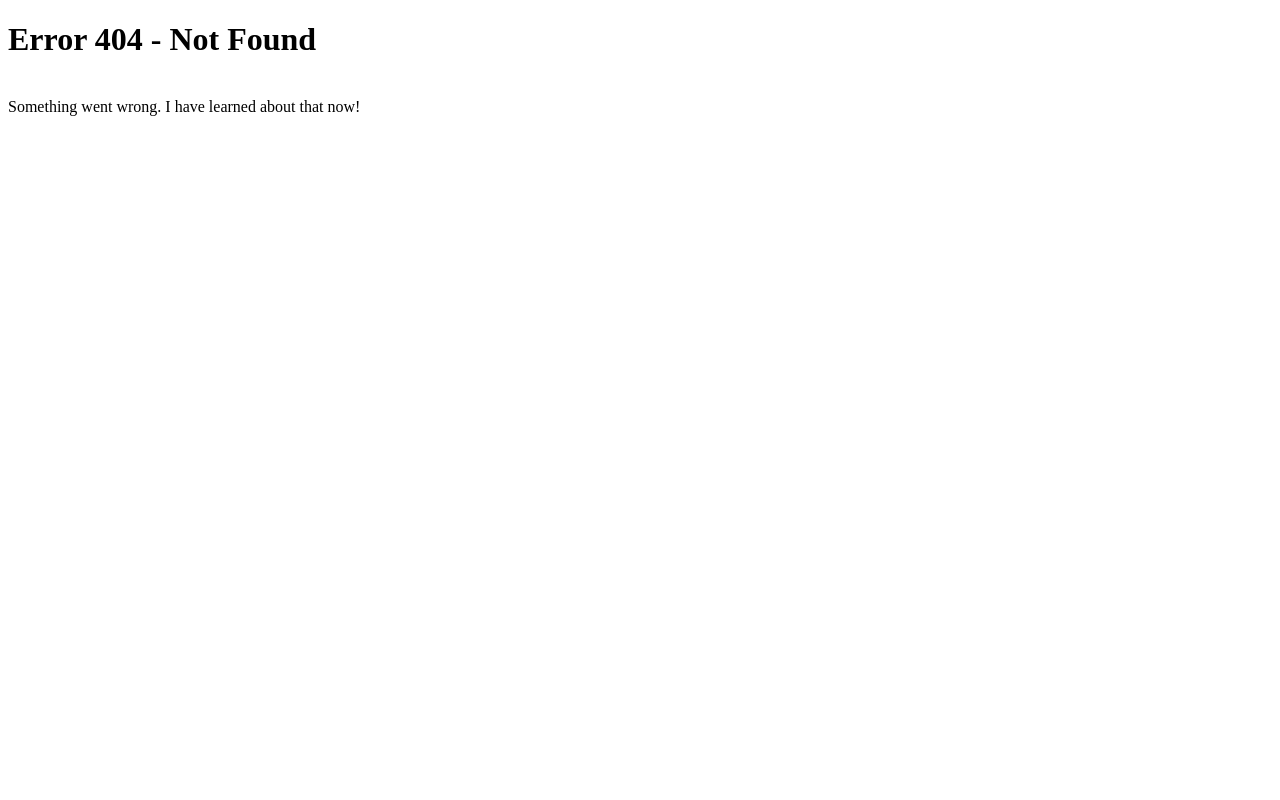
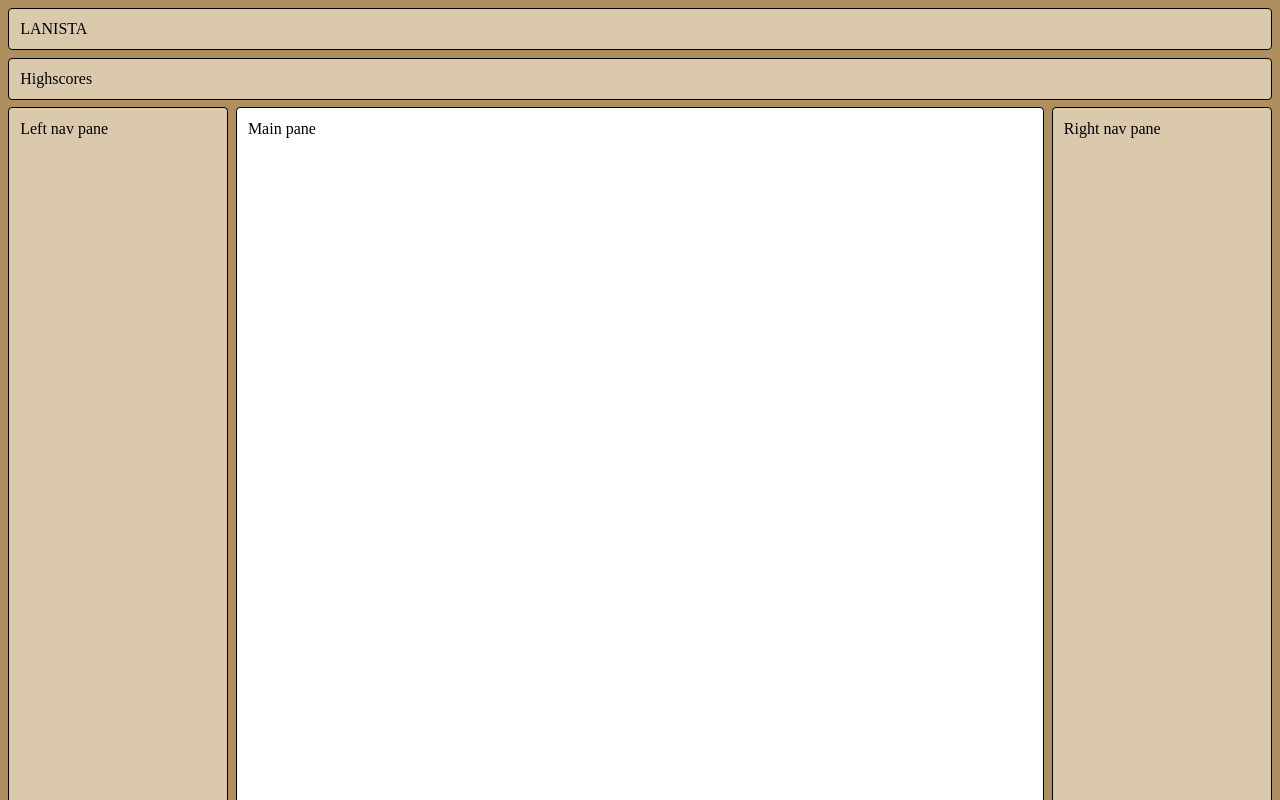
Before and after one commit to Utedass/learning-svelte, a SvelteKit app: page /challange/1 in a window 1280 px wide. Before the commit this address had no page. Shown: the top 800 px of the page. Built offline with nearby package versions, Linux system fonts and the light colour scheme.

Commit message:
Add new page to practice layout. Mimiking Lanista.se

```diff
--- /dev/null
+++ b/src/routes/challange/1/+layout.svelte
@@ -0,0 +1,9 @@
+<script lang="ts">
+	import './style.css';
+	let { children } = $props();
+</script>
+
+{@render children()}
+
+<style>
+</style>
--- /dev/null
+++ b/src/routes/challange/1/+page.svelte
@@ -0,0 +1,60 @@
+<div id="content">
+	<header class="bg-parchment rounded-corner bordered">LANISTA</header>
+	<div id="high-scores" class="bg-parchment rounded-corner bordered">Highscores</div>
+	<div id="main-container">
+		<div class="bg-parchment side-pane rounded-corner bordered">
+			Left nav pane<br /><br /><br /><br />
+		</div>
+		<div id="main-content" class=" rounded-corner bordered">Main pane</div>
+		<div class="bg-parchment side-pane rounded-corner bordered">Right nav pane</div>
+	</div>
+</div>
+
+<style>
+	asd* {
+		border: 0.7px solid black;
+	}
+
+	header {
+		padding: 0.7em;
+	}
+
+	#high-scores {
+		padding: 0.7em;
+	}
+
+	#content {
+		max-width: 1280px;
+		margin: 0px auto;
+
+		display: flex;
+		flex-direction: column;
+		gap: 1ex;
+	}
+
+	#main-container {
+		display: flex;
+		justify-content: space-between;
+		gap: 1ex;
+	}
+
+	#main-content {
+		background-color: white;
+		width: 66.66%;
+		min-height: 1500px;
+		padding: 0.7em;
+	}
+
+	.side-pane {
+		padding: 0.7em;
+		width: 16.66%;
+	}
+
+	.rounded-corner {
+		border-radius: 4px;
+	}
+
+	.bordered {
+		border: 0.7px solid black;
+	}
+</style>
--- /dev/null
+++ b/src/routes/challange/1/style.css
@@ -0,0 +1,8 @@
+body {
+    background-color: #af8f5f;
+}
+
+
+.bg-parchment {
+    background-color: #dbc9ae;
+}
```
